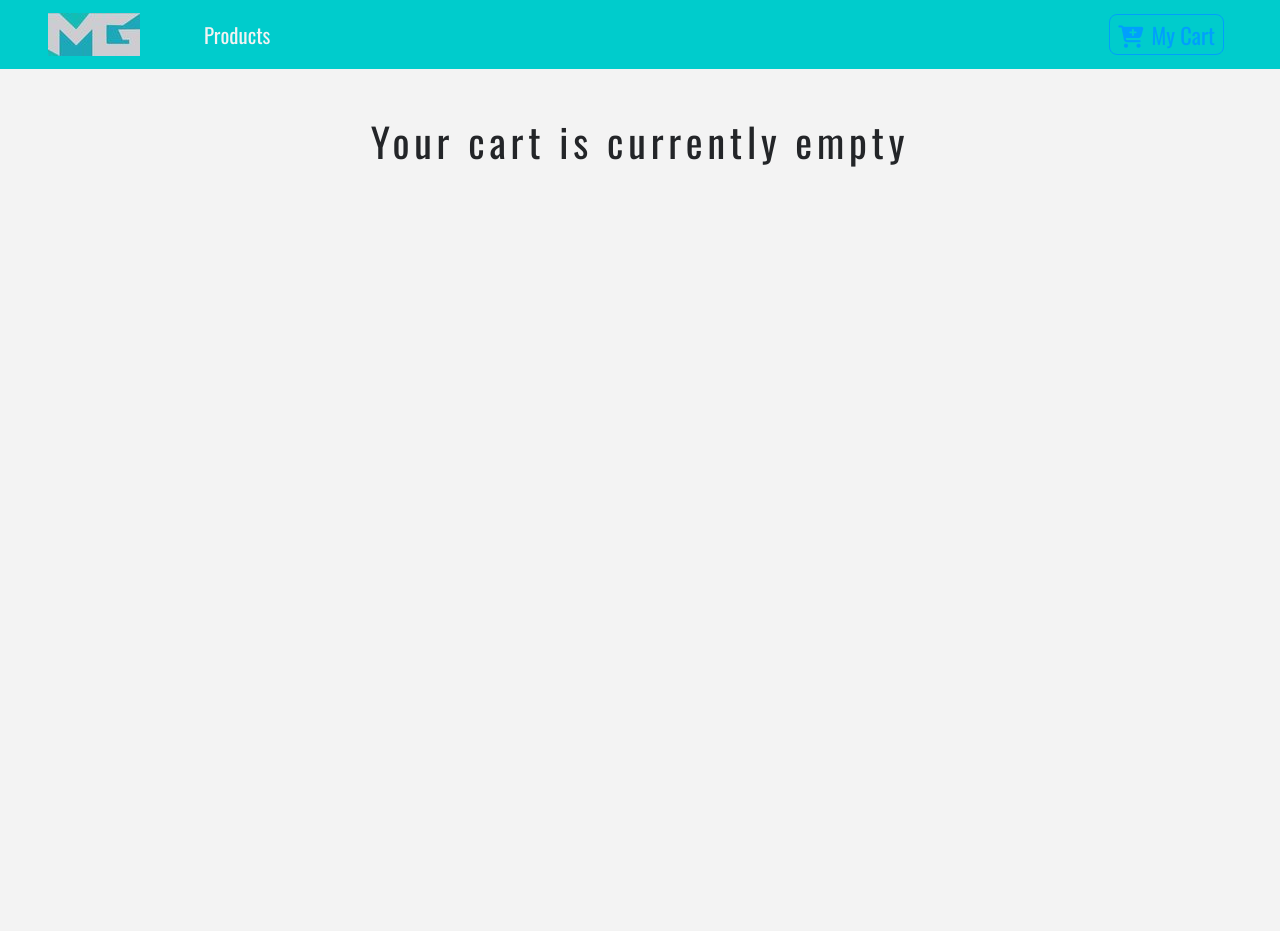
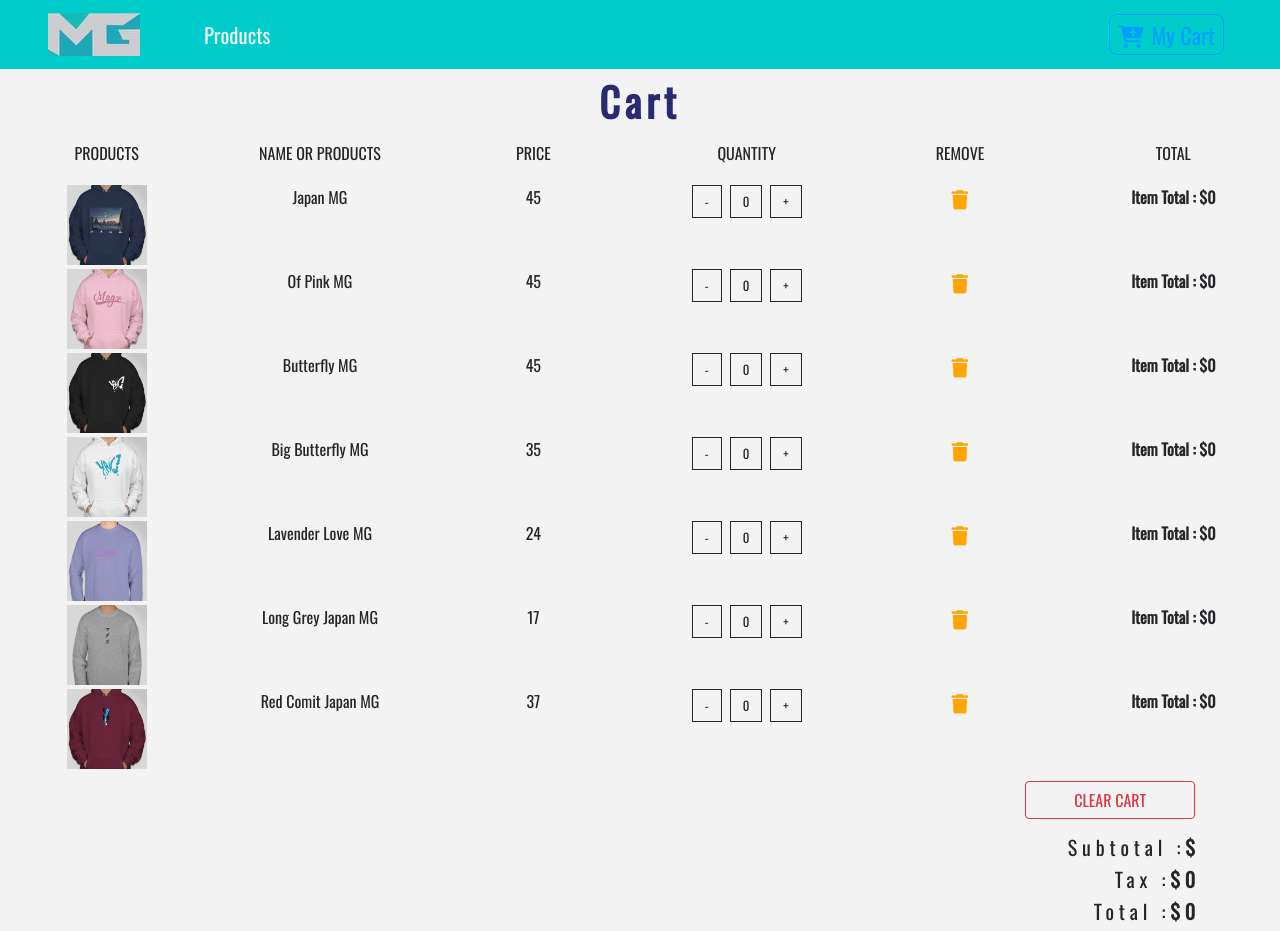
Before and after one commit to thienanstudios/Magz-Apparel-Store, a React (Create React App) app: page /cart in a window 1280 px wide. Before the commit the page ends 800 px from the top, so only its background shows below. Built offline with nearby package versions, Linux system fonts and the light colour scheme.

Commit message:
cart page

```diff
--- a/src/App.css
+++ b/src/App.css
@@ -26,3 +26,23 @@ body {
 .text-bright{
   color: var(--lightBlue);
 }
+
+.btn-black {
+  background: transparent;
+  text-transform: capitalize;
+  font-size: 0.8rem !important;
+  color: var(--mainDark);
+  border-radius: 0 !important;
+  border: 0.1rem solid var(--mainDark) !important;
+}
+
+.btn-black:hover {
+  background: var(--mainDark) !important;
+  color: var(--mainWhite) !important;
+}
+
+.cart-icon {
+  cursor: pointer;
+  font-size: 1.2rem;
+  color: var(--mainYellow);
+}
--- a/src/components/Cart/Cart.js
+++ b/src/components/Cart/Cart.js
@@ -3,7 +3,8 @@ import Title from '../Title';
 import CartColumns from './CartColumns';
 import EmptyCart from './EmptyCart';
 import { ProductConsumer } from '../../context';
-
+import CartList from './CartList';
+import CartTotals from './CartTotals';
 
 
 export default class Cart extends Component {
@@ -18,6 +19,8 @@ export default class Cart extends Component {
                 <React.Fragment>
                   <Title name="" title="cart" />
                   <CartColumns />
+                  <CartList val ={val} />
+                  <CartTotals val ={val}/>
                 </React.Fragment>
               );
             } else {
--- /dev/null
+++ b/src/components/Cart/CartItem.js
@@ -0,0 +1,48 @@
+import React from 'react'
+
+export default function CartItem({ item, val }) {
+  const { id, title, img, price, total, count } = item;
+  const { increment, decrement, removeItem } = val;
+  return (
+    <div className="row my-1 text-capitalize text-center" >
+      <div className="vol-10 mx-auto col-lg-2">
+        <img
+          src={img}
+          style={{ width: "5rem", height: "5rem" }}
+          className="img-fluid"
+          alt="product"
+        />
+      </div>
+      <div className="col-10 mx-auto col-lg-2">
+        <span className="d-lg-none">product : </span>
+        {title}
+      </div>
+      <div className="col-10 mx-auto col-lg-2">
+        <span className="d-lg-none">price : </span>
+        {price}
+      </div>
+      <div className="col10 mx-auto col-lg-2 my-2 my-lg-0">
+        <div className="d-flec justify-content-center">
+          <div>
+            <span className="btn btn-black mx-1" onClick={() => decrement(id)}>
+              -
+            </span>
+            <span className="btn btn-black mx-1">{count}</span>
+            <span className="btn btn-black mx-1" onClick={() => increment(id)}>
+              +
+            </span>
+          </div>
+        </div>
+      </div>
+      {/* asdf */}
+      <div className="col-10 mx-auto col-lg-2">
+        <div className="cart-icon" onClick={()=>removeItem(id)}>
+          <i className="fas fa-trash"></i>
+        </div>
+      </div>
+      <div className="col-10 mx-auto col-lg-2">
+        <strong> item total : ${total}</strong>
+      </div>
+    </div>
+  )
+}
--- /dev/null
+++ b/src/components/Cart/CartList.js
@@ -0,0 +1,16 @@
+import React from 'react';
+import CartItem from './CartItem';
+import CartColumns from './CartColumns';
+
+export default function CartList({ val }) {
+  const { cart } = val;
+  console.log(val, cart);
+
+  return (
+    <div className="container-fluid">
+      {cart.map(item => {
+        return <CartItem key={item.id} item={item} val={val} />;
+      })}
+    </div>
+  );
+}
--- /dev/null
+++ b/src/components/Cart/CartTotals.js
@@ -0,0 +1,37 @@
+import React from 'react';
+import { Link } from 'react-router-dom';
+
+export default function CartTotals({ val }) {
+  const { cartSubtotal, cartTax, cartTotal, clearCart } = val;
+  return <React.Fragment>
+    <div className="container" >
+      <div className="row">
+        <div className="col-10 mt-2 ml-sm-5 ml-md-auto col-sm-8 text-capitalize text-right">
+          <Link to="/">
+            <button className="btn btn-outline-danger text-uppercase mb-3 px-5" type="button" onClick={()=> clearCart()}>
+              clear cart
+            </button>
+          </Link>
+          <h5>
+            <span className="text-title">
+              subtotal :
+            </span>
+            <strong>$ {cartSubtotal} </strong>
+          </h5>
+          <h5>
+            <span className="text-title">
+              tax :
+            </span>
+            <strong>$ {cartTax} </strong>
+          </h5>
+          <h5>
+            <span className="text-title">
+              total :
+            </span>
+            <strong>$ {cartTotal} </strong>
+          </h5>
+        </div>
+      </div>
+    </div>
+  </React.Fragment>
+}
--- a/src/context.js
+++ b/src/context.js
@@ -10,7 +10,7 @@ class ProductProvider extends Component {
   state = {
     products: [],
     detailProduct: detailProduct,
-    cart: [],
+    cart: storeProducts,
     modalOpen: false,
     modalProduct: detailProduct,
     cartSubTotal: 0,
```
